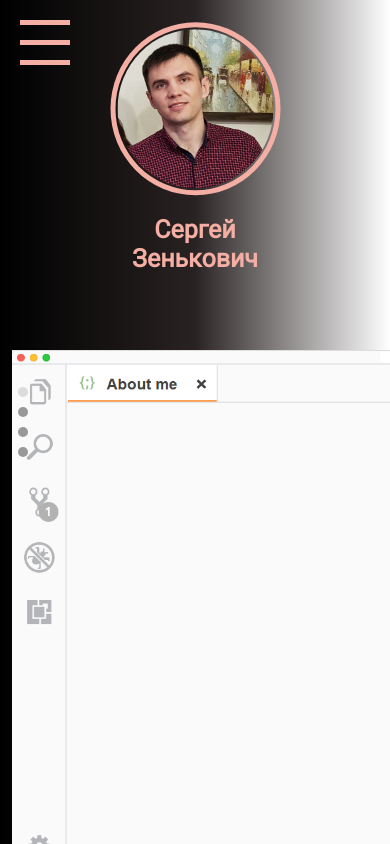
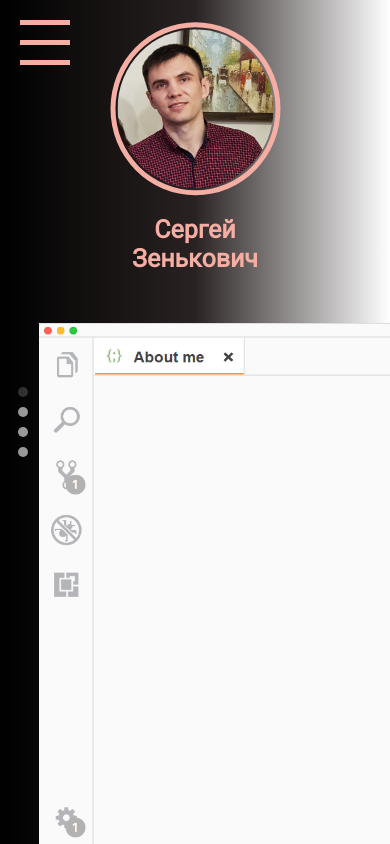
Before and after one commit to sergey-cyber/my-resume, a plain HTML site: page index.html in a window 390 px wide. Drawn offline with Linux system fonts and the light colour scheme; a script that the page names is missing.

Commit message:
Update aboutMe.css

```diff
--- a/styles/aboutMe.css
+++ b/styles/aboutMe.css
@@ -98,10 +98,10 @@ body{
 		width: 100%;
 		height: 65%;
 	}
-	/*.vscode{
+	.vscode{
 		left: 10%;
 		top: 5%;
-	}*/
+	}
 	.vscodeText{
 		top: 10%;
 		left: 17%;
```
